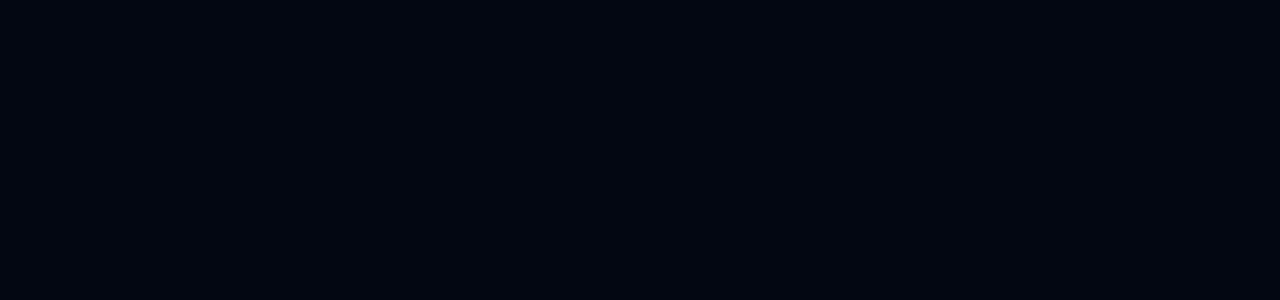
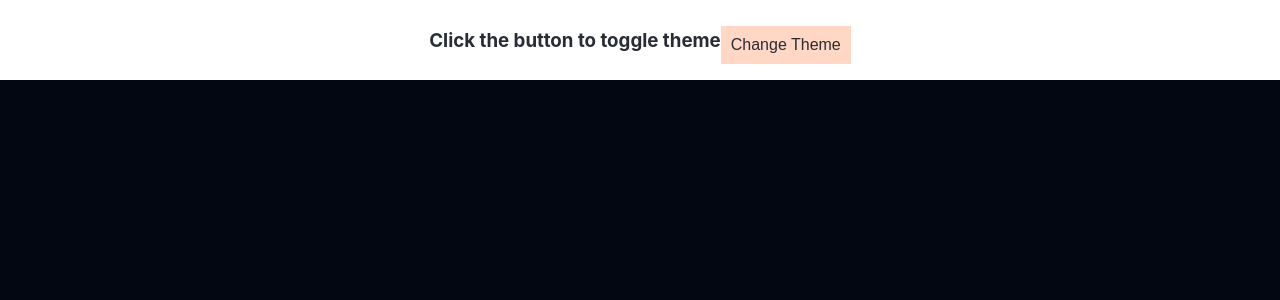
Before and after one commit to vinay-nb/React-Challenges-, a React (Create React App) app in the folder react-challenges/: page /change-theme in a window 1280 px wide. Before the commit this address had no page. Shown: the top 300 px of the page. Built offline with nearby package versions, Linux system fonts and the light colour scheme.

Commit message:
feat: light-dark-mode

```diff
--- a/react-challenges/src/App.js
+++ b/react-challenges/src/App.js
@@ -1,6 +1,7 @@
 import "./App.css";
 import AppAccordion from "./Components/Accordion/AppAccordion";
 import BackgroundChanger from "./Components/BackgroundChanger/BackgroundChanger";
+import ChangeTheme from "./Components/ChangeTheme/ChangeTheme";
 import ImageGallery from "./Components/ImageGallery/ImageGallery";
 import Main from "./Components/Main/Main";
 import Star from "./Components/Starratings/Star";
@@ -15,6 +16,8 @@ function App() {
         <Route path="/image-gallery" element={<ImageGallery />} />
         <Route path="/accordion" element={<AppAccordion />} />
         <Route path="/background-changer" element={<BackgroundChanger />} />
+        <Route path="/change-theme" element={<ChangeTheme />} />
+
       </Routes>
     </div>
   );
--- /dev/null
+++ b/react-challenges/src/Components/ChangeTheme/ChangeTheme.js
@@ -0,0 +1,20 @@
+import React from "react";
+import "./style.css";
+import useTheme from "./hooks/useTheme";
+
+function ChangeTheme() {
+  const { theme, toggleTheme } = useTheme();
+
+  return (
+    <div
+      className={`${theme === "dark-theme" ? "darkTheme" : "lightTheme"} main`}
+    >
+      <h3>Click the button to toggle theme</h3>
+      <button className="toggle-btn" onClick={toggleTheme}>
+        Change Theme
+      </button>
+    </div>
+  );
+}
+
+export default ChangeTheme;
--- /dev/null
+++ b/react-challenges/src/Components/ChangeTheme/hooks/useTheme.js
@@ -0,0 +1,19 @@
+import { useEffect, useState } from "react";
+
+const useTheme = () => {
+  const [theme, setTheme] = useState("");
+
+  useEffect(() => {
+    const theme = localStorage.getItem("theme");
+    if (theme) setTheme(theme);
+  }, []);
+
+  const toggleTheme = () => {
+    if (theme === "dark-theme") setTheme("light-theme");
+    else setTheme("dark-theme");
+  };
+
+  return { theme, toggleTheme };
+};
+
+export default useTheme;
--- /dev/null
+++ b/react-challenges/src/Components/ChangeTheme/style.css
@@ -0,0 +1,35 @@
+.darkTheme {
+    --clr-bcg: #282c35;
+    --clr-font: #fff;
+    --clr-primary: #d23669;
+}
+
+.lightTheme {
+    --clr-bcg: #fff;
+    --clr-font: #282c35;
+    --clr-primary: #ffd7c4;
+}
+
+.main {
+    padding: 10px;
+    background-color: var(--clr-bcg);
+    transition: 0.3s linear;
+}
+
+.main h3 {
+    color: var(--clr-font);
+}
+
+.toggle-btn {
+    padding: 10px;
+    margin-top: 10px;
+    font-size: 16px;
+    color: var(--clr-font);
+    cursor: pointer;
+    background-color: var(--clr-primary);
+    border: none;
+}
+
+.toggle-btn:active {
+    transform: scale(0.98);
+}
--- a/react-challenges/src/Components/Main/Main.js
+++ b/react-challenges/src/Components/Main/Main.js
@@ -17,6 +17,9 @@ function Main() {
         <Link to="/background-changer" className="link-cls">
           Background Changer{" "}
         </Link>
+        <Link to="/change-theme" className="link-cls">
+          Change Theme{" "}
+        </Link>
       </div>
     </div>
   );
```
